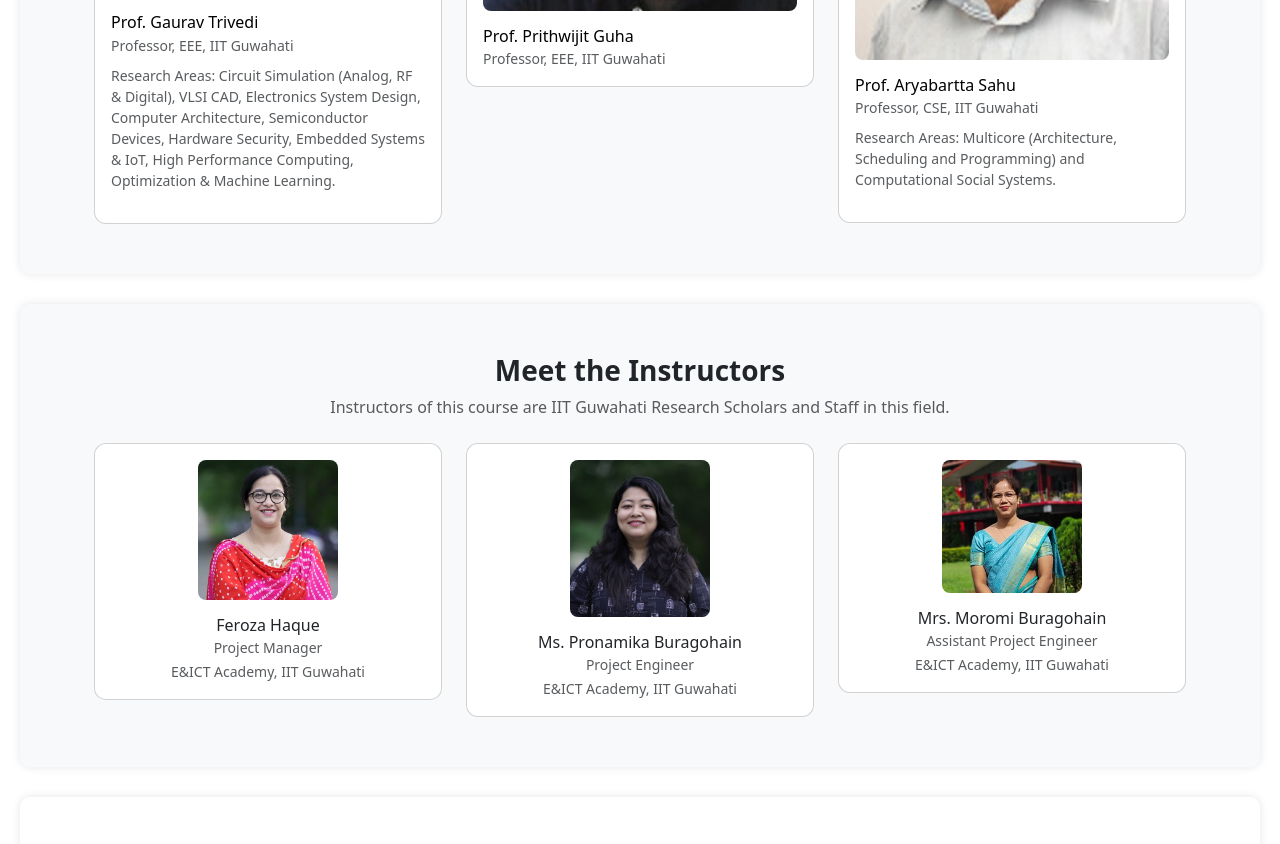
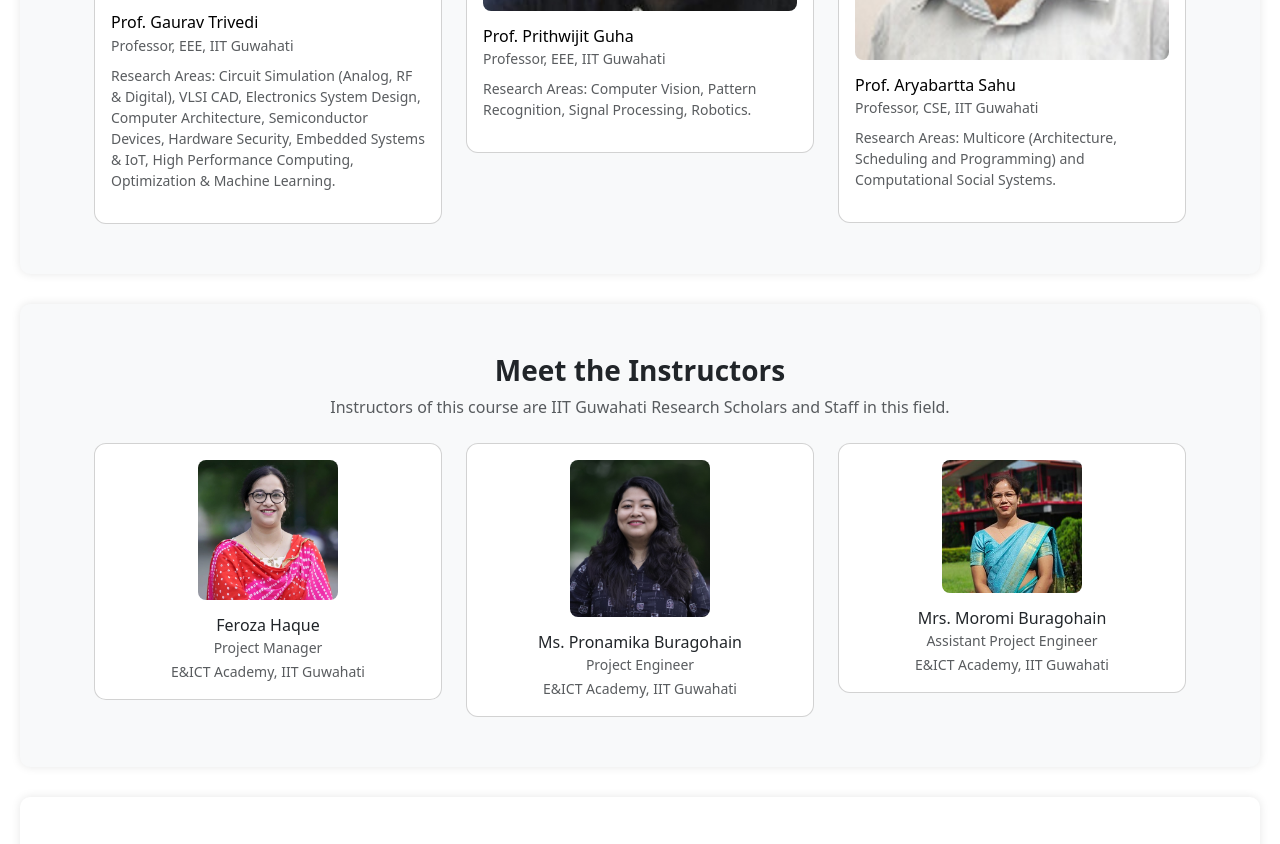
Before and after one commit to moromiburagohain/iit, a plain HTML site: page ai_ml.html in a window 1280 px wide. Shown: the part 5145-5989 px from the top of the page. Drawn offline with nearby package versions, Linux system fonts and the light colour scheme.

Commit message:
mentor 2

```diff
--- a/ai_ml.html
+++ b/ai_ml.html
@@ -939,6 +939,9 @@ Master K-NN, Radial Basis Function ANN, Data Balancing Techniques, Classificatio
                     </a>
                   </h6>
                   <small class="text-muted">Professor, EEE, IIT Guwahati</small>
+                  <p class="mt-2 text-muted small">
+                    Research Areas: Computer Vision, Pattern Recognition, Signal Processing, Robotics.
+                  </p>
                 </div>
               </div>
             </div>
```
